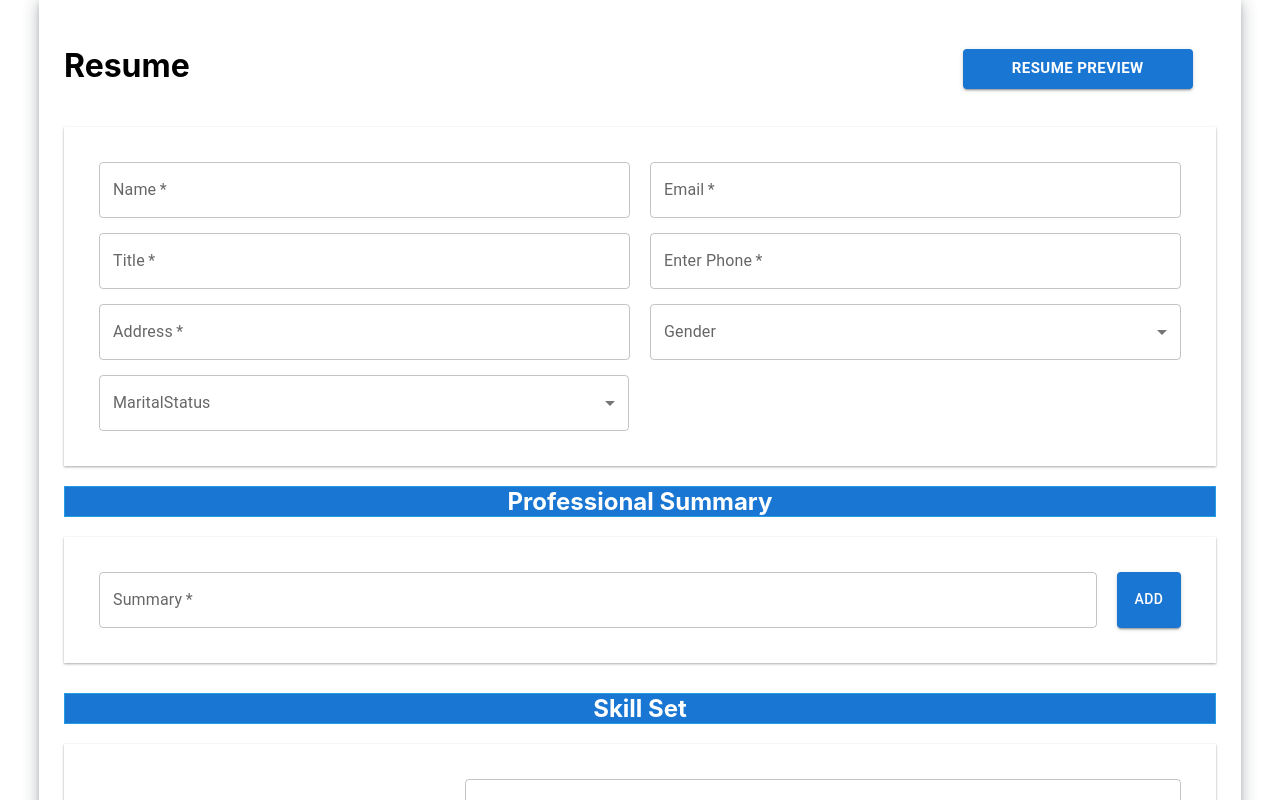
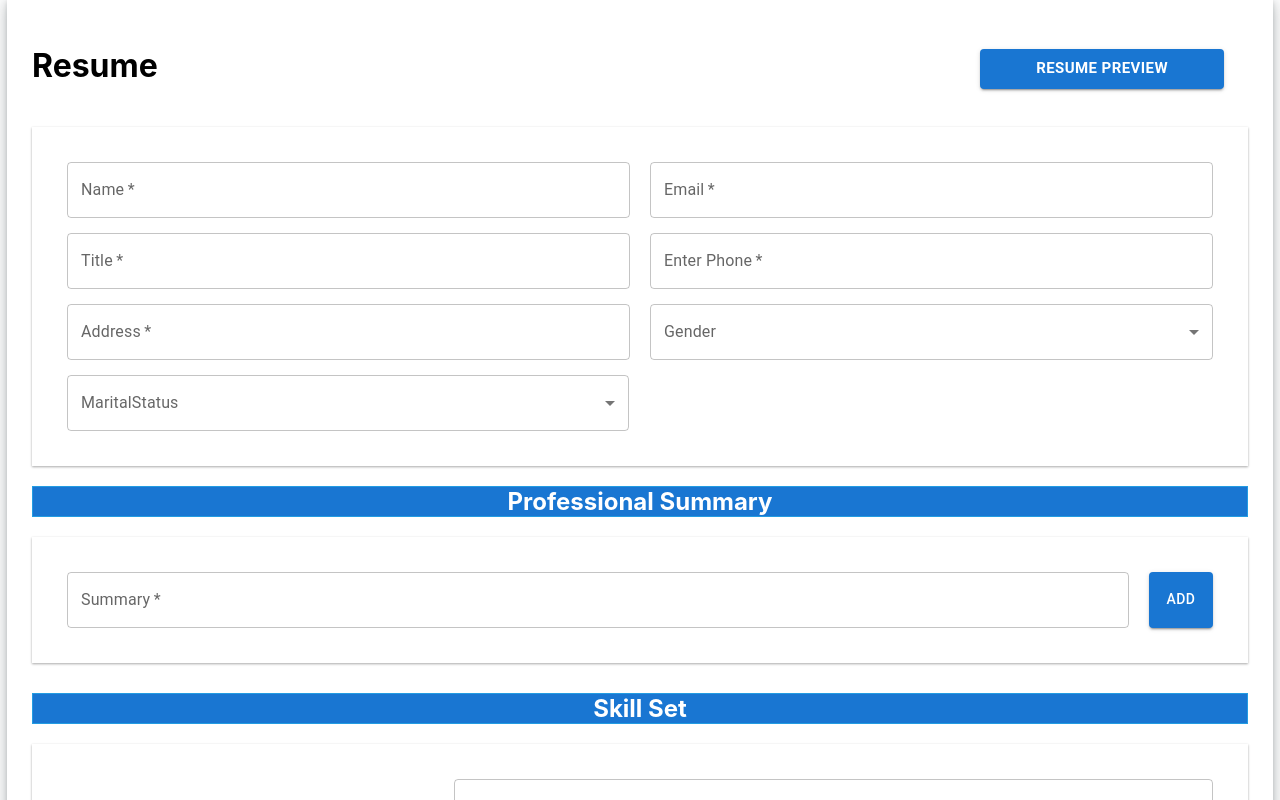
Before and after one commit to prajaktahadole/ResumeBuilder, a React (Create React App) app: page /resumemakerui/resume in a window 1280 px wide. Shown: the top 800 px of the page. Built offline with nearby package versions, Linux system fonts and the light colour scheme.

Commit message:
UI updated

```diff
--- a/src/component/Resume/Company.jsx
+++ b/src/component/Resume/Company.jsx
@@ -20,17 +20,13 @@ const Company = ({ onCompanyDataChange, onResponsibilityListChange }) => {
   const [companydata, setCompanydata] = useState([initialCompany]);
   const [project, setProject] = useState([initialProject]);
 
-  const [responsibilitiesList, setResponsibilitiesList] = useState([]);
-
     const handleResponsibilityListChange = (cId,pId,newList) => {
       let tempCompanyData=[...companydata]
       tempCompanyData[cId].projects[pId].responsibilities=newList
       setCompanydata(tempCompanyData)
-         //setResponsibilitiesList(newList);
-        //onResponsibilityListChange(newList);
+
     };
- // console.log("Company Data -> ",companydata)
- // console.log("responsibilities -> ",responsibilitiesList)
+
   const handleCompanyInputChange = (e) => {
     const { name, value, id } = e.target;
     companydata[id] = {
@@ -103,13 +99,7 @@ const Company = ({ onCompanyDataChange, onResponsibilityListChange }) => {
       setCompanydata(newItems);
     }
   };
-  // const RemoveProject = (ele) => {
-  //   if (window.confirm(`Are you sure you want to remove ${project}?`)) {
-  //     const newItems = [...project];
-  //     newItems.splice(ele, 1);
-  //     setProject(newItems);
-  //   }
-  // };
+
 
   const RemoveProject = (index) => {
     if (window.confirm(`Are you sure you want to remove this project?`)) {
--- a/src/styles/resume.css
+++ b/src/styles/resume.css
@@ -8,7 +8,7 @@
 .main {
   box-shadow: rgba(14, 30, 37, 0.12) 0px 2px 4px 0px, rgba(14, 30, 37, 0.32) 0px 2px 16px 0px;
   padding: 25px;
-  width: 90%;
+  width: 95%;
   margin: auto;
 }
 
```
